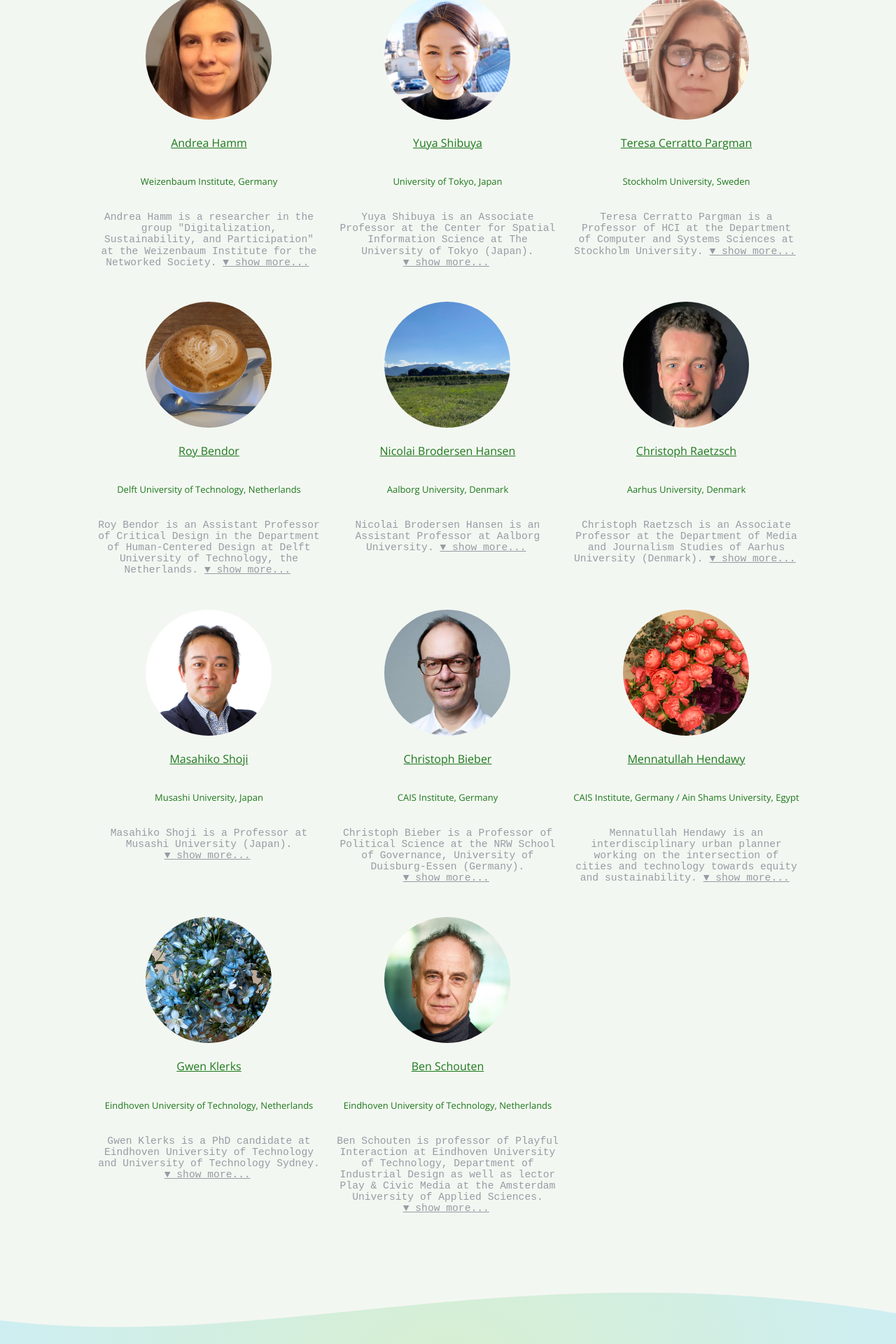
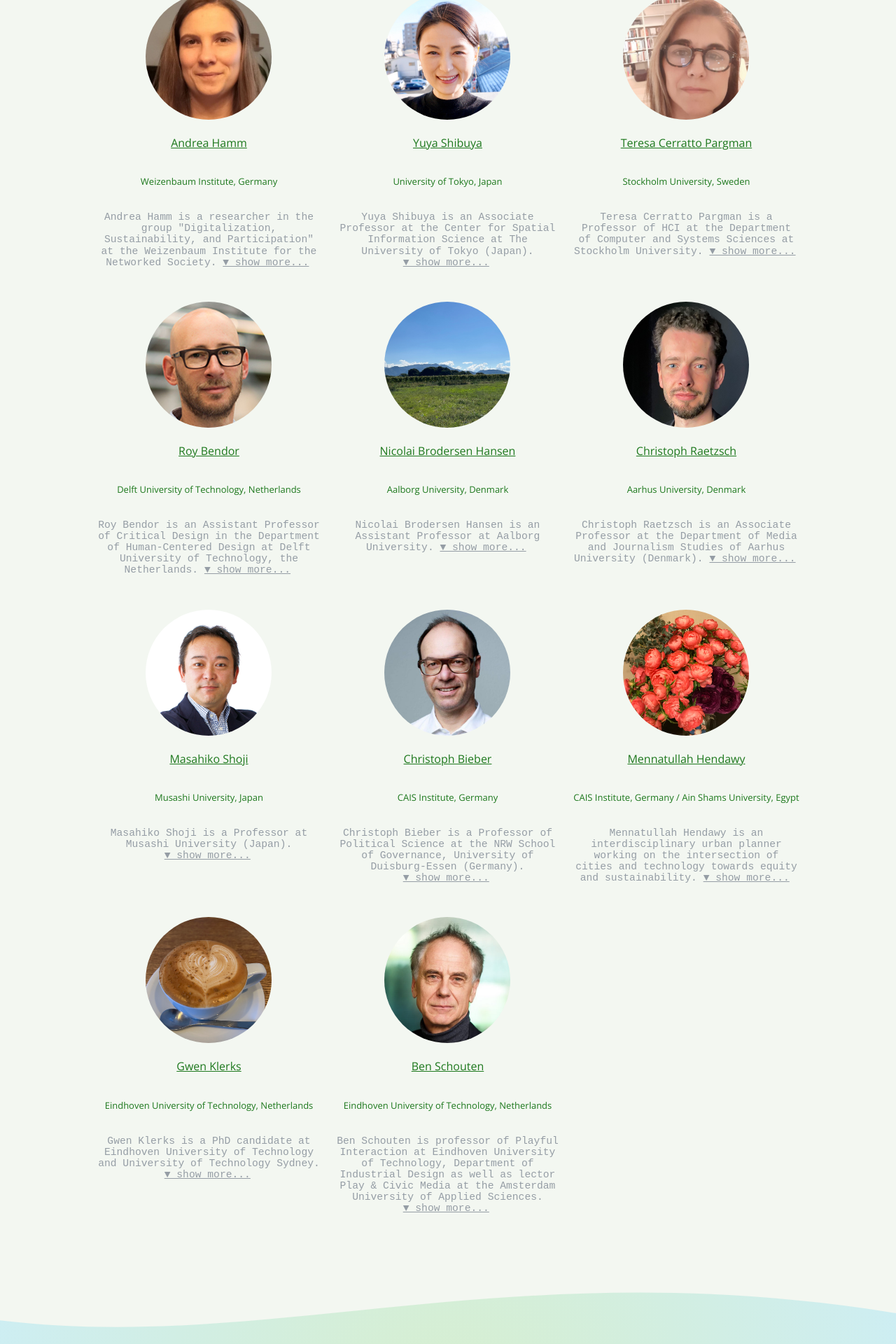
Before and after one commit to discontinued-civictech/discontinued-civictech.github.io, a Jekyll site: the page built from organizers.md, in a window 1280 px wide. Shown: the part 698-2618 px from the top of the page at 70% size. Built offline with Jekyll 4.4.1, drawn with Linux system fonts in a browser that asks for light colours; our own code applies the rules of GitHub Pages for plain Markdown files.

Commit message:
Updated organizers.md

```diff
--- a/organizers.md
+++ b/organizers.md
@@ -70,8 +70,8 @@ layout: default
 </div>
 <div class="row">
   <div class="column">
-  <a href="">
-    <img src="files/profile_photos/avatar2.jpeg" class="profile-photo">
+  <a href="https://www.tudelft.nl/io/over-io/personen/bendor-r">
+    <img src="files/profile_photos/RoyBendor.jpg" class="profile-photo">
         <div class="profile-name">
             Roy Bendor
         </div>
@@ -196,7 +196,7 @@ layout: default
 <div class="row">
   <div class="column">
   <a href="">
-    <img src="files/profile_photos/avatar8.jpeg" class="profile-photo">
+    <img src="files/profile_photos/avatar2.jpeg" class="profile-photo">
         <div class="profile-name">
             Gwen Klerks
         </div>
```
Also changed, not shown: files/profile_photos/RoyBendor.jpg (added).
